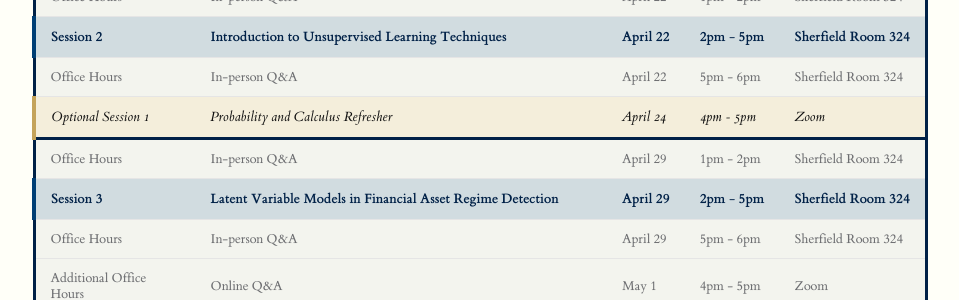
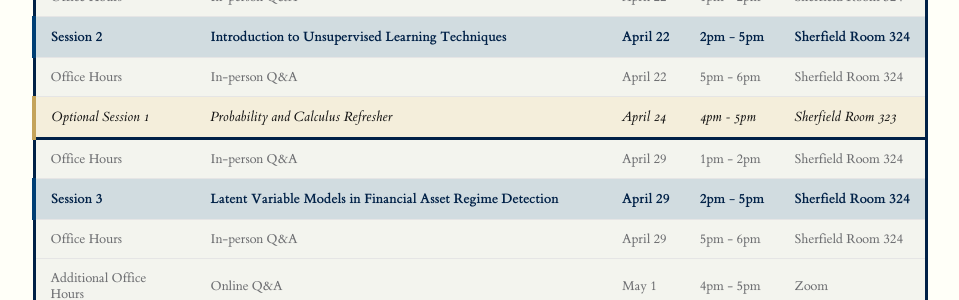
Before and after one commit to hm-ai/BUSI70575, a Jekyll site: the page built from index.md, in a window 1280 px wide and 900 px high, scrolled down 1277 px. Shown: the part 152-452 px from the top of the window, without its empty margins (160-1119 px from the left). Built offline with Jekyll 4.4.1, drawn with Linux system fonts in a browser that asks for light colours.

Commit message:
Add Lecture 2 slides and Programming Session 1 & 2 notebooks
Also change Optional Session 1 location from Zoom to Sherfield Room 323.

Co-Authored-By: Claude Opus 4.6 (1M context) <noreply@anthropic.com>

```diff
--- a/index.md
+++ b/index.md
@@ -128,7 +128,7 @@ title: Home
           <td>Probability and Calculus Refresher</td>
           <td>April 24</td>
           <td>4pm - 5pm</td>
-          <td>Zoom</td>
+          <td>Sherfield Room 323</td>
         </tr>
         <tr class="office-hours-row week-start">
           <td>Office Hours</td>
```
Also changed, not shown: 8 other files.
